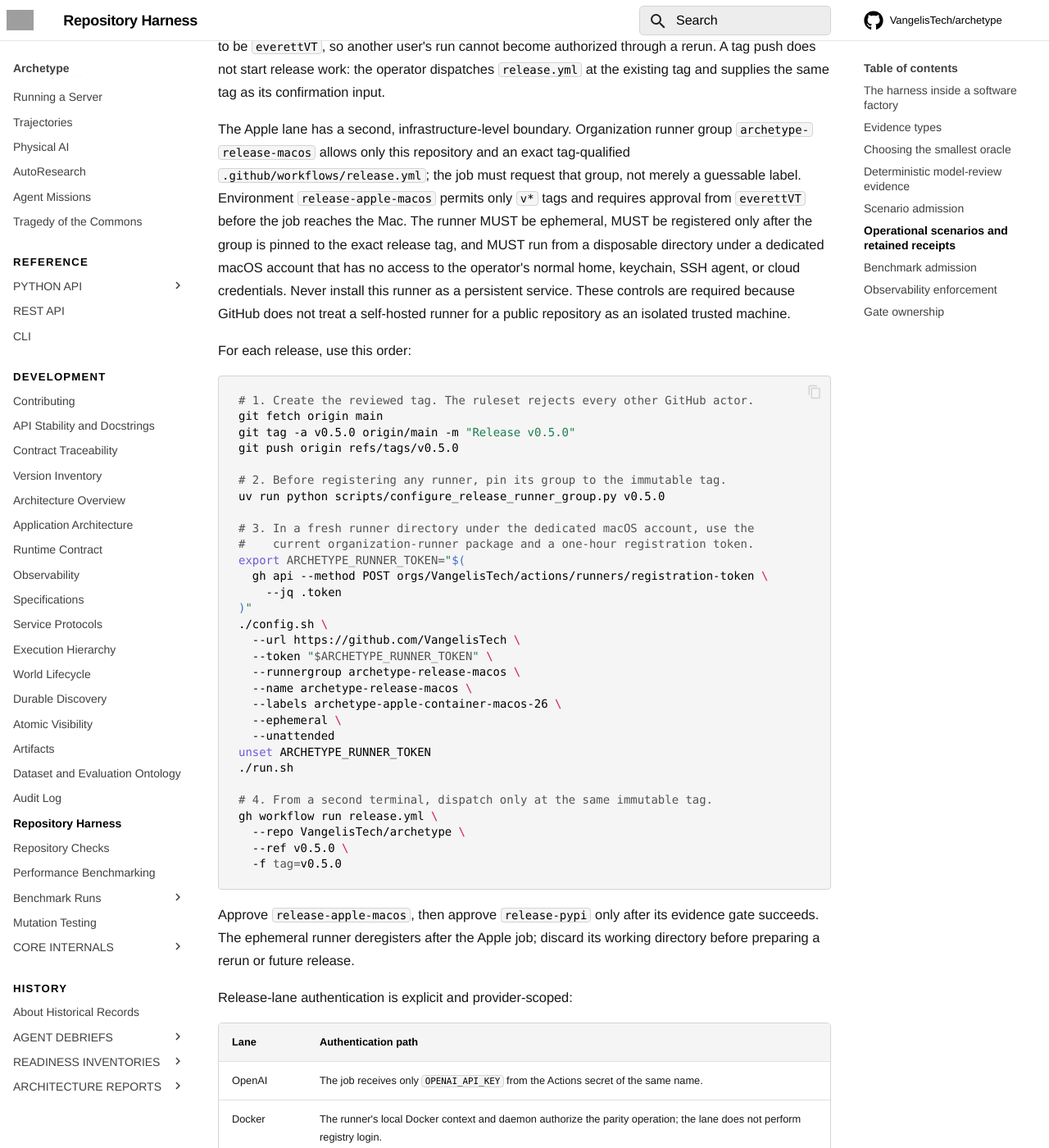
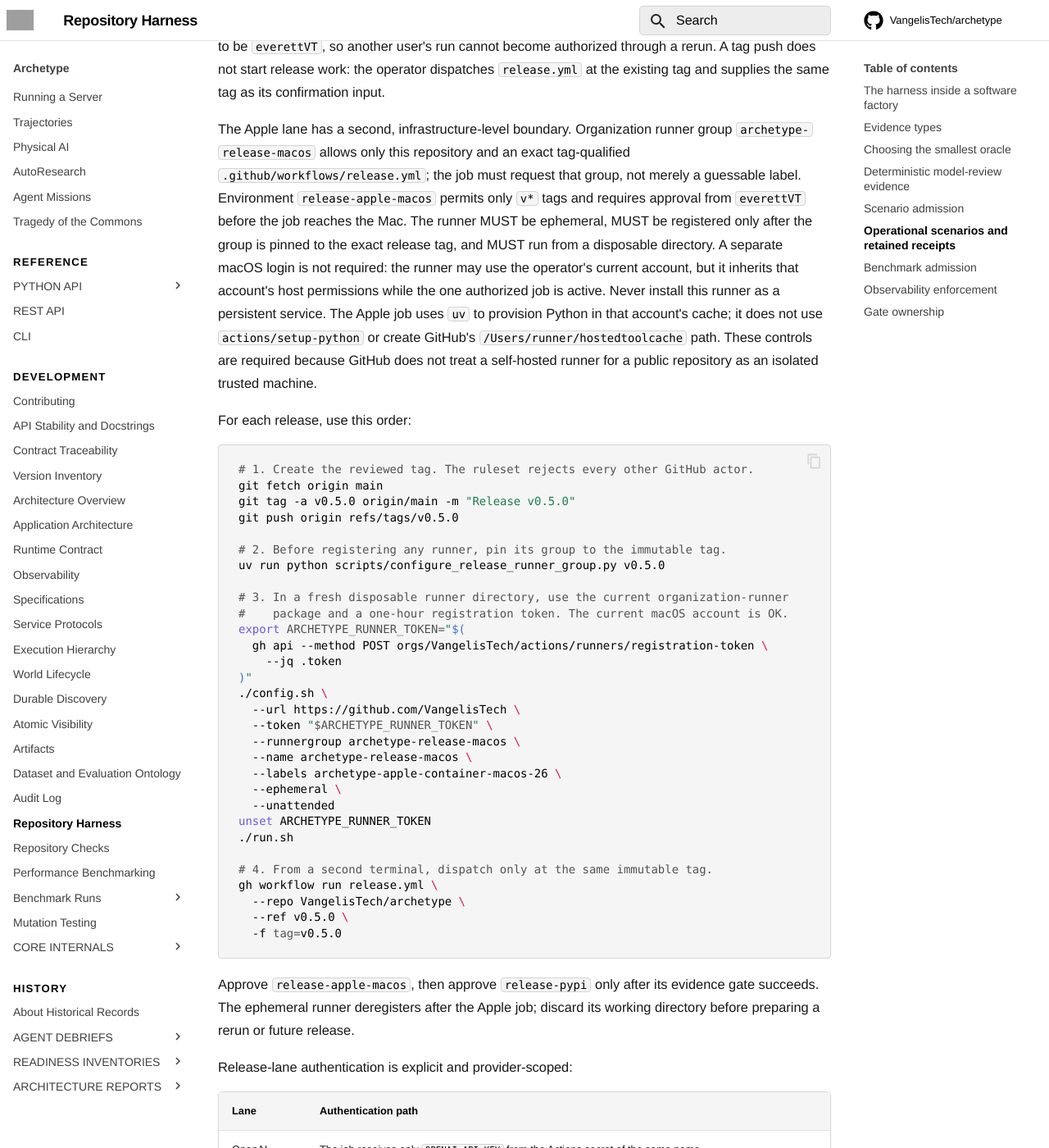
Before and after one commit to VangelisTech/archetype, an MkDocs documentation site: the page built from docs/guide/repository-harness.md, in a window 1280 px wide and 1400 px high, scrolled down 5307 px. Shown: the whole window at 82% size. Built offline with MkDocs 1.6.1 and Material for MkDocs 9.7.7, drawn with Linux system fonts in a browser that asks for light colours; comment, search, counter and statistics services are not loaded; some of the changed text lies outside the part shown; grey boxes are pictures that could not be loaded.

Commit message:
fix: use uv on Apple release runner (#751)
* test: gate physical ai on modal and r2

* fix: skip live modal test without extra

* fix: use uv on Apple release runner

```diff
--- a/docs/guide/repository-harness.md
+++ b/docs/guide/repository-harness.md
@@ -197,11 +197,14 @@ tag-qualified `.github/workflows/release.yml`; the job must request that group,
 not merely a guessable label. Environment `release-apple-macos` permits only
 `v*` tags and requires approval from `everettVT` before the job reaches the Mac.
 The runner MUST be ephemeral, MUST be registered only after the group is pinned
-to the exact release tag, and MUST run from a disposable directory under a
-dedicated macOS account that has no access to the operator's normal home,
-keychain, SSH agent, or cloud credentials. Never install this runner as a
-persistent service. These controls are required because GitHub does not treat a
-self-hosted runner for a public repository as an isolated trusted machine.
+to the exact release tag, and MUST run from a disposable directory. A separate
+macOS login is not required: the runner may use the operator's current account,
+but it inherits that account's host permissions while the one authorized job is
+active. Never install this runner as a persistent service. The Apple job uses
+`uv` to provision Python in that account's cache; it does not use
+`actions/setup-python` or create GitHub's `/Users/runner/hostedtoolcache` path.
+These controls are required because GitHub does not treat a self-hosted runner
+for a public repository as an isolated trusted machine.
 
 For each release, use this order:
 
@@ -214,8 +217,8 @@ git push origin refs/tags/v0.5.0
 # 2. Before registering any runner, pin its group to the immutable tag.
 uv run python scripts/configure_release_runner_group.py v0.5.0
 
-# 3. In a fresh runner directory under the dedicated macOS account, use the
-#    current organization-runner package and a one-hour registration token.
+# 3. In a fresh disposable runner directory, use the current organization-runner
+#    package and a one-hour registration token. The current macOS account is OK.
 export ARCHETYPE_RUNNER_TOKEN="$(
   gh api --method POST orgs/VangelisTech/actions/runners/registration-token \
     --jq .token
@@ -250,7 +253,7 @@ Release-lane authentication is explicit and provider-scoped:
 | Docker | The runner's local Docker context and daemon authorize the parity operation; the lane does not perform registry login. |
 | Cloudflare R2 | `R2_ACCESS_KEY_ID` and `R2_SECRET_ACCESS_KEY` authenticate the account, while `R2_API_ENDPOINT` and `R2_BUCKET` select the exact substrate. |
 | Physical AI (Modal + R2) | The same scoped Modal and R2 credentials run one T4-backed seeded episode. Modal owns provider execution and immutable result blobs; the Archetype World commits intent and observation evidence to a unique R2 prefix, then a fresh runtime cold-resumes and reconciles the same digest without replay. |
-| Apple Container | A one-job ephemeral, dedicated-account, bare-metal Apple Silicon runner in the exact-workflow-restricted `archetype-release-macos` group supplies the local host authority. It also bears `self-hosted`, `macOS`, `ARM64`, and `archetype-apple-container-macos-26`. The job verifies macOS 26 and starts the local `container` service; no Apple cloud token is accepted. GitHub-hosted arm64 macOS runners are not substitutes because the provider needs Virtualization.framework VM support. |
+| Apple Container | A one-job ephemeral, bare-metal Apple Silicon runner in the exact-workflow-restricted `archetype-release-macos` group supplies the local host authority. It may run under the operator's current macOS account and bears `self-hosted`, `macOS`, `ARM64`, and `archetype-apple-container-macos-26`. The job provisions Python 3.12 through `uv`, verifies macOS 26, and starts the local `container` service; it creates no macOS login or `/Users/runner` tool cache, and accepts no Apple cloud token. GitHub-hosted arm64 macOS runners are not substitutes because they do not expose the Virtualization.framework VM support required by Apple Container. |
 | Modal Agent Mission | `MODAL_TOKEN_ID` plus `MODAL_TOKEN_SECRET` authenticate the Modal control plane. Actions repository variable `CODING_AGENT_MODAL_PROFILE` becomes the SDK selector `MODAL_PROFILE`; `CODING_AGENT_MODAL_ENVIRONMENT` becomes both the Archetype selector and SDK selector `MODAL_ENVIRONMENT`, while the workspace and remaining Environment-scoped variables bind all named objects. `CODEX_AUTH_VOLUME` supplies the separately device-authenticated Codex `auth.json`. `CODING_AGENT_GITHUB_SECRET` names the Modal Secret resolved for the isolated publisher, but the paid live lane deliberately pushes to a provider-local bare remote and never attaches that secret or mutates GitHub. Deterministic broker contracts separately prove that only the exact GitHub push process can receive `GITHUB_TOKEN`. Modal Connect Tokens authenticate the two transient viewport URLs. |
 
 The operator-dispatched release workflow is serialized under one release
```
Also changed, not shown: docs/guide/agent-missions.md (+7 -4 lines), 2 other files.
